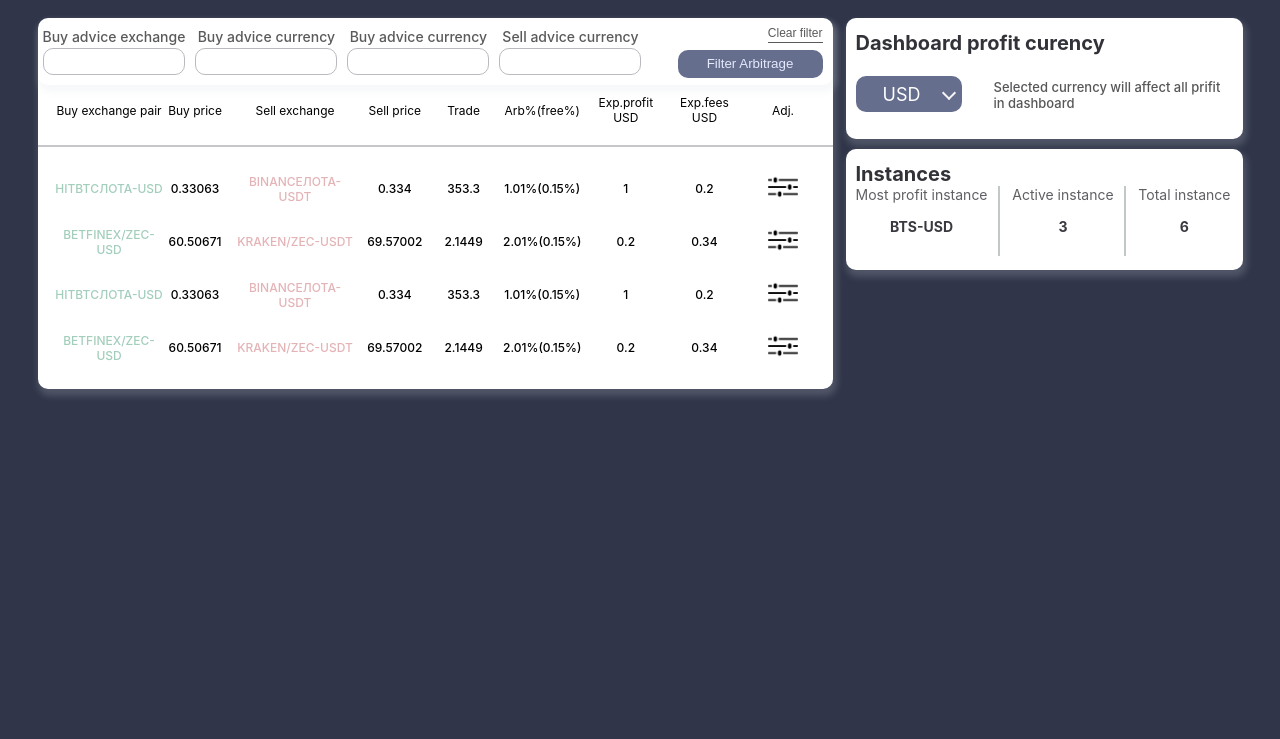
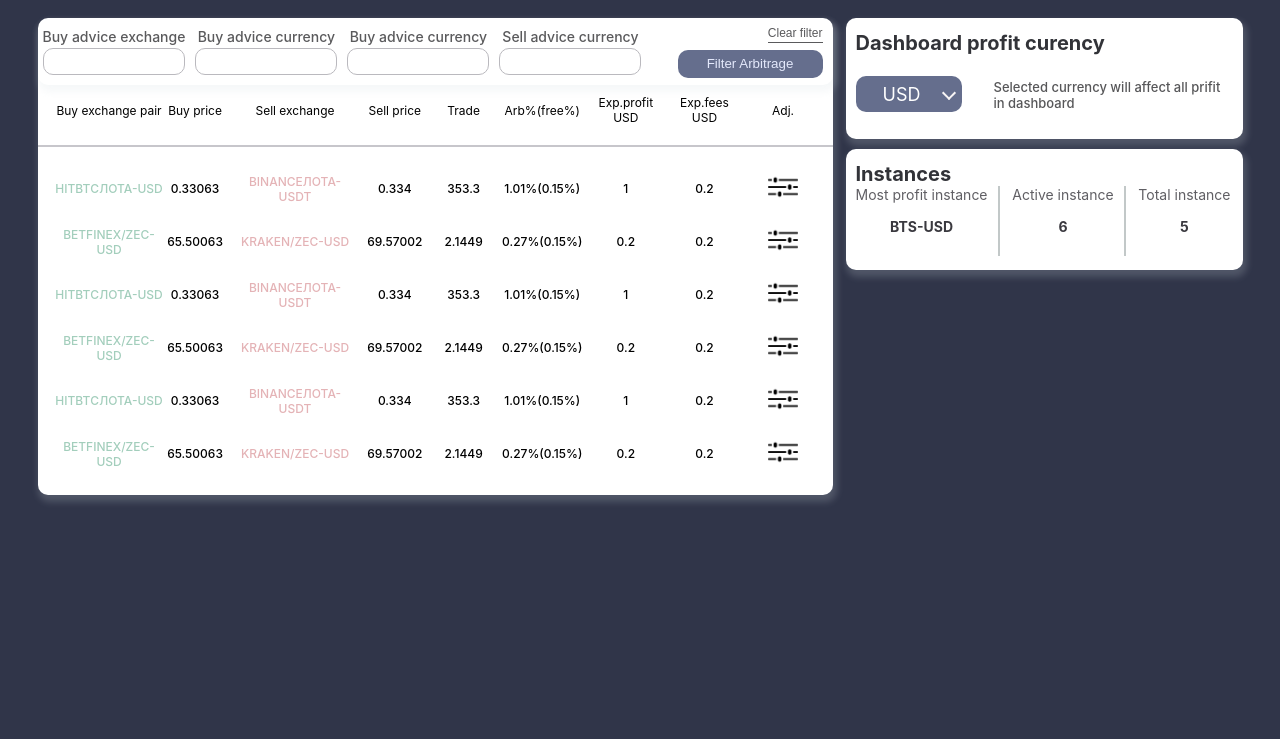
Before and after one commit to Sergey4334/bts-dashboard, a React app in the folder bts-app/: page / in a window 1280 px wide. Shown: the part 61-800 px from the top of the page. Built offline with nearby package versions, Linux system fonts and the light colour scheme.

Commit message:
creaded functions for table list

```diff
--- a/bts-app/src/components/dashboard-page/dashboard-page.js
+++ b/bts-app/src/components/dashboard-page/dashboard-page.js
@@ -2,6 +2,7 @@
 
 import LeftTable from '../left-table';
 import RightTable from '../right-table';
+
 import RowTable from '../row-table';
 
 import './dashboard-page.css';
@@ -10,16 +11,97 @@
 
   state = {
     itemData: [
-      this.createItem('Drink Coffe'),
-      this.createItem('Create Awesome App'),
-      this.createItem('Have a lunch'),
-    ]
+      this.createItem([
+        'HITBTСЛОТА-USD',
+        0.33063,
+        'BINANСEЛОТА-USDT',
+        0.334,
+        353.3,
+        '1.01%(0.15%)',
+        1,
+        0.2,
+      ]),
+      this.createItem([
+        'BETFINEX/ZEC-USD',
+        65.50063,
+        'KRAKEN/ZEC-USD',
+        69.57002,
+        2.1449,
+        '0.27%(0.15%)',
+        0.2,
+        0.2,
+      ]),
+      this.createItem([
+        'HITBTСЛОТА-USD',
+        0.33063,
+        'BINANСEЛОТА-USDT',
+        0.334,
+        353.3,
+        '1.01%(0.15%)',
+        1,
+        0.2,
+      ]),
+      this.createItem([
+        'BETFINEX/ZEC-USD',
+        65.50063,
+        'KRAKEN/ZEC-USD',
+        69.57002,
+        2.1449,
+        '0.27%(0.15%)',
+        0.2,
+        0.2,
+      ]),
+      this.createItem([
+        'HITBTСЛОТА-USD',
+        0.33063,
+        'BINANСEЛОТА-USDT',
+        0.334,
+        353.3,
+        '1.01%(0.15%)',
+        1,
+        0.2,
+      ]),
+      this.createItem([
+        'BETFINEX/ZEC-USD',
+        65.50063,
+        'KRAKEN/ZEC-USD',
+        69.57002,
+        2.1449,
+        '0.27%(0.15%)',
+        0.2,
+        0.2,
+      ]),
+    ],
+    active: false,
+  };
+
+  toggleProperty(arr, id, propName) {
+    const idx = arr.findIndex((el) => el.id === id);
+      const oldItem = arr[idx];
+      const newItem = {...oldItem, [propName]: !oldItem[propName]};
+
+      return [
+        ...arr.slice(0, idx),
+        newItem,
+        ...arr.slice(idx + 1)
+      ];
+  };
+
+  onToggleCurrency = (id) => {
+    this.setState(({ itemData }) => {
+
+      return {
+        itemData: this.toggleProperty(itemData, id, 'active')
+      };
+
+    });
   };
 
   createItem(label) {
     return {
       label,
-      id: this.maxId++
+      active: false,
+      id: Math.random() * 2,
     };
   };
 
@@ -27,8 +109,9 @@
 
     const itemCount = this.state.itemData.length;
 
+
     const leftTable = (
-      <LeftTable />
+      <LeftTable itemList={this.state.itemData} onToggleCurrency={this.onToggleCurrency} />
     );
 
     const rightTable = (
--- a/bts-app/src/components/header/header.css
+++ b/bts-app/src/components/header/header.css
@@ -18,6 +18,10 @@
   border-bottom: 2px solid transparent;
   transition: 0.5s;
   letter-spacing: 0.3px;
+}
+.nav-list .active {
+  color: #f0ecfa;
+  border-bottom: 2px solid #2bf0ab;
 }
 .nav-list li:hover {
   color: #f0ecfa;
--- a/bts-app/src/components/header/header.js
+++ b/bts-app/src/components/header/header.js
@@ -9,7 +9,7 @@
     <div className="header container">
       <nav className="nav-header">
         <ul className="nav-list df">
-          <li>DASHBOARD</li>
+          <li className="active">DASHBOARD</li>
           <li>INSTANCES</li>
           <li>PAIRS</li>
           <li>ABOUT</li>
--- a/bts-app/src/components/item-curency/index.js
+++ b/bts-app/src/components/item-curency/index.js
@@ -0,0 +1,3 @@
+import ItemCurency from "./item-curency";
+
+export default ItemCurency;
--- a/bts-app/src/components/item-curency/item-curency.css
+++ b/bts-app/src/components/item-curency/item-curency.css
@@ -0,0 +1,6 @@
+.item-curency {
+  cursor: pointer;
+}
+.block-curency .active {
+  background: rgba(255, 0, 0, 0.281);
+}
--- a/bts-app/src/components/item-curency/item-curency.js
+++ b/bts-app/src/components/item-curency/item-curency.js
@@ -0,0 +1,29 @@
+import React from "react";
+import "./item-curency.css";
+import adjIcon from '../left-table/adjustment.png';
+
+const ItemCurency = ({label, active, onToggleCurrency}) => {
+  let classNames = 'item-curency list-title';
+
+  if(active) {
+    classNames += ' active';
+  };
+
+  return (
+    <div className={classNames} onClick={ onToggleCurrency}>
+      <div className="green-text">{label[0]}</div>
+      <div>{label[1]}</div>
+      <div className="red-text">{label[2]}</div>
+      <div>{label[3]}</div>
+      <div>{label[4]}</div>
+      <div>{label[5]}</div>
+      <div>{label[6]}</div>
+      <div>{label[7]}</div>
+      <div>
+        <img src={adjIcon} alt="Icon" width="30" />
+      </div>
+    </div>
+  );
+};
+
+export default ItemCurency;
--- a/bts-app/src/components/left-table/left-table.css
+++ b/bts-app/src/components/left-table/left-table.css
@@ -49,15 +49,15 @@
 .list-title div:nth-child(9) {
   width: 70px;
 }
+.curency-list-item {
+  padding: 15px 0px;
+}
 .green-text {
   color: #a3cebc;
 }
 .red-text {
   color: #e4b3b6;
 }
-.block-curency {
-  padding: 15px 0px;
-}
 .item-curency div {
   font-size: 12px;
   font-weight: 500;
--- a/bts-app/src/components/left-table/left-table.js
+++ b/bts-app/src/components/left-table/left-table.js
@@ -1,11 +1,22 @@
-import React, {Component} from "react";
+import React from "react";
 import Filter from '../filter';
+import ItemCurency from '../item-curency';
+import './left-table.css';
 
-import './left-table.css';
-import adjIcon from './adjustment.png';
+const LeftTable = ({itemList,onToggleCurrency}) => {
+  const elements = itemList.map((item) => {
 
-export default class LeftTable extends Component {
-  render() {
+    const {id,...itemProps} = item;
+
+    return (
+      <div key={ id } className="block-curency">
+        <ItemCurency
+          { ...itemProps }
+          onToggleCurrency={() => onToggleCurrency(id)}
+          />
+      </div>
+    );
+  });
     return (
       <div className="table-left">
         <Filter />
@@ -23,54 +34,9 @@
           </div>
         </div>
         <div className="curency-list-item">
-          <div className="block-curency">
-            <div className="item-curency list-title">
-              <div className="green-text">HITBTСЛОТА-USD</div>
-              <div>0.33063</div>
-              <div className="red-text">BINANСEЛОТА-USDT</div>
-              <div>0.334</div>
-              <div>353.3</div>
-              <div>1.01%(0.15%)</div>
-              <div>1</div>
-              <div>0.2</div>
-              <div><img src={adjIcon} alt="Icon" width="30" /></div>
-            </div>
-            <div className="item-curency list-title">
-              <div className="green-text">BETFINEX/ZEC-USD</div>
-              <div>60.50671</div>
-              <div className="red-text">KRAKEN/ZEC-USDT</div>
-              <div>69.57002</div>
-              <div>2.1449</div>
-              <div>2.01%(0.15%)</div>
-              <div>0.2</div>
-              <div>0.34</div>
-              <div><img src={adjIcon} alt="Icon" width="30" /></div>
-            </div>
-            <div className="item-curency list-title">
-              <div className="green-text">HITBTСЛОТА-USD</div>
-              <div>0.33063</div>
-              <div className="red-text">BINANСEЛОТА-USDT</div>
-              <div>0.334</div>
-              <div>353.3</div>
-              <div>1.01%(0.15%)</div>
-              <div>1</div>
-              <div>0.2</div>
-              <div><img src={adjIcon} alt="Icon" width="30" /></div>
-            </div>
-            <div className="item-curency list-title">
-              <div className="green-text">BETFINEX/ZEC-USD</div>
-              <div>60.50671</div>
-              <div className="red-text">KRAKEN/ZEC-USDT</div>
-              <div>69.57002</div>
-              <div>2.1449</div>
-              <div>2.01%(0.15%)</div>
-              <div>0.2</div>
-              <div>0.34</div>
-              <div><img src={adjIcon} alt="Icon" width="30" /></div>
-            </div>
-          </div>
+          {elements}
         </div>
       </div>
     );
-  };
 };
+export default LeftTable;
--- a/bts-app/src/components/right-table/right-table.js
+++ b/bts-app/src/components/right-table/right-table.js
@@ -1,7 +1,23 @@
-import React from "react";
+import React, {Component} from "react";
 import "./right-table.css";
 
-const RightTable = ({activeItem}) => {
+export default class RightTable extends Component {
+
+  constructor(props) {
+    super(props);
+    this.state = {value: 'USD'};
+
+    this.handleChange = this.handleChange.bind(this);
+  };
+
+  handleChange(event) {
+    this.setState({value: event.target.value});
+  }
+
+  render() {
+
+    const activeInstance = this.props.activeItem;
+
     return (
       <div className="right-table">
         <div className="profit-curency">
@@ -12,9 +28,9 @@
                     <input type="radio" className="input-select-change" name="list" value="not_changed" id="bg" defaultChecked />
                     <input type="radio" className="input-select-change" name="list" value="not_changed" id="select" />
                     <div className="items">
-                      <input type="radio" name="list" className="input-select-change" value="first_value" id="list[0]" />
-                      <label htmlFor="list[0]">UA</label>
-                      <input type="radio" className="input-select-change" name="list" value="second_value" id="list[1]" />
+                      <input type="radio" name="list" className="input-select-change" onChange={this.handleChange} value="UAH" id="list[0]" />
+                      <label htmlFor="list[0]">UAH</label>
+                      <input type="radio" className="input-select-change" name="list" onChange={this.handleChange} value="EUR" id="list[1]" />
                       <label htmlFor="list[1]">EUR</label>
                       <span id="text">USD</span>
                     </div>
@@ -30,19 +46,19 @@
           <div className="curency-instances df-c">
             <div className="most-profit item">
               <div className="title-item">Most profit instance</div>
-              <div className="curency-value">BTS-USD</div>
+              <div className="curency-value">BTS-{this.state.value}</div>
             </div>
             <div className="active-curency item">
               <div className="title-item">Active instance</div>
-              <div className="curency-value">{activeItem}</div>
+              <div className="curency-value">{activeInstance}</div>
             </div>
             <div className="total-curency item">
               <div className="title-item">Total instance</div>
-              <div className="curency-value">6</div>
+              <div className="curency-value">5</div>
             </div>
           </div>
         </div>
       </div>
     );
+  };
 };
-export default RightTable;
```
